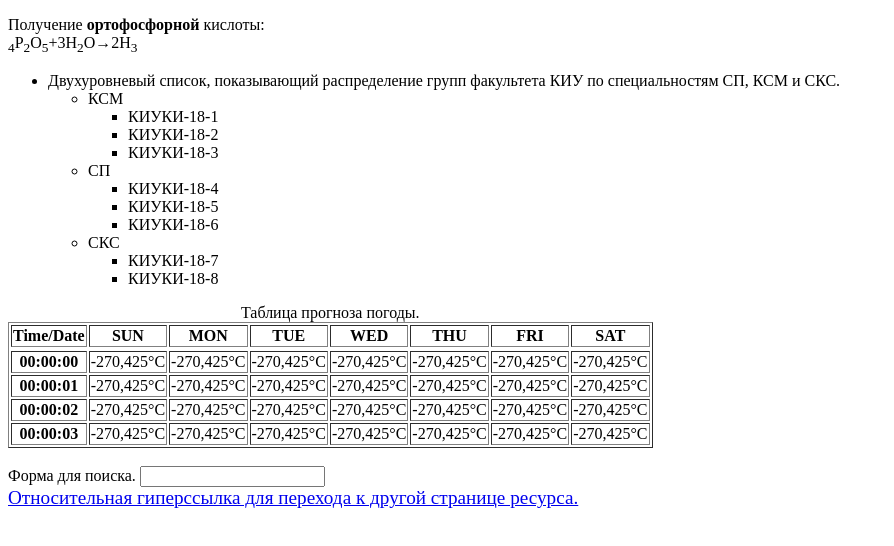
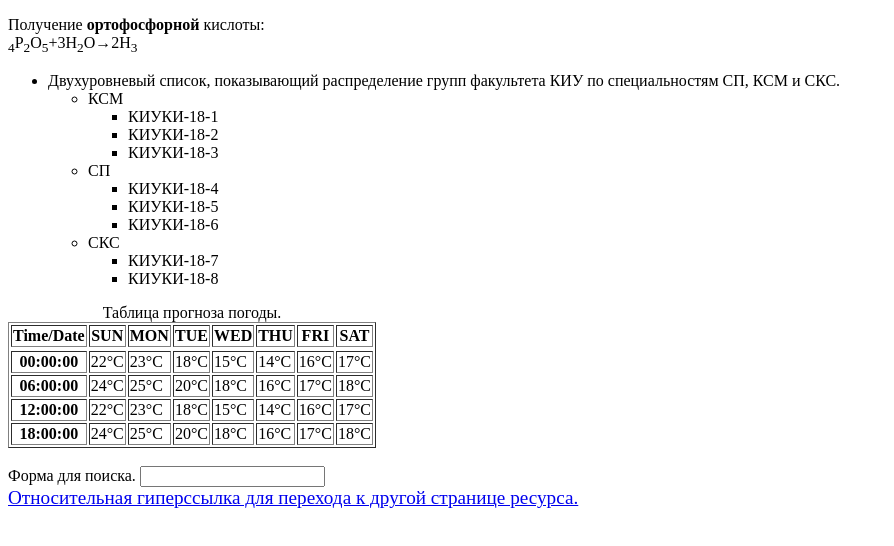
Before and after one commit to Maksym-Popovkin/itex_lab_1, a plain HTML site: page index.html in a window 1280 px wide. Shown: the whole page, without its empty margins (0-894 px from the left). Drawn offline with Linux system fonts and the light colour scheme.

Commit message:
add index.html

```diff
--- a/index.html
+++ b/index.html
@@ -55,46 +55,46 @@
           </tr>
           <tr>
               <th>00:00:00</th>
-              <td>-270,425°С</td>
-              <td>-270,425°С</td>
-              <td>-270,425°С</td>
-              <td>-270,425°С</td>
-              <td>-270,425°С</td>
-              <td>-270,425°С</td>
-              <td>-270,425°С</td>
+              <td>22°С</td>
+              <td>23°С</td>
+              <td>18°С</td>
+              <td>15°С</td>
+              <td>14°С</td>
+              <td>16°С</td>
+              <td>17°С</td>
 
           </tr>
           <tr>
-              <th>00:00:01</th>
-              <td>-270,425°С</td>
-              <td>-270,425°С</td>
-              <td>-270,425°С</td>
-              <td>-270,425°С</td>
-              <td>-270,425°С</td>
-              <td>-270,425°С</td>
-              <td>-270,425°С</td>
+              <th>06:00:00</th>
+              <td>24°С</td>
+              <td>25°С</td>
+              <td>20°С</td>
+              <td>18°С</td>
+              <td>16°С</td>
+              <td>17°С</td>
+              <td>18°С</td>
 
           </tr>
           <tr>
-              <th>00:00:02</th>
-              <td>-270,425°С</td>
-              <td>-270,425°С</td>
-              <td>-270,425°С</td>
-              <td>-270,425°С</td>
-              <td>-270,425°С</td>
-              <td>-270,425°С</td>
-              <td>-270,425°С</td>
+              <th>12:00:00</th>
+              <td>22°С</td>
+              <td>23°С</td>
+              <td>18°С</td>
+              <td>15°С</td>
+              <td>14°С</td>
+              <td>16°С</td>
+              <td>17°С</td>
 
           </tr>
           <tr>
-              <th>00:00:03</th>
-              <td>-270,425°С</td>
-              <td>-270,425°С</td>
-              <td>-270,425°С</td>
-              <td>-270,425°С</td>
-              <td>-270,425°С</td>
-              <td>-270,425°С</td>
-              <td>-270,425°С</td>
+              <th>18:00:00</th>
+              <td>24°С</td>
+              <td>25°С</td>
+              <td>20°С</td>
+              <td>18°С</td>
+              <td>16°С</td>
+              <td>17°С</td>
+              <td>18°С</td>
 
           </tr>
    </table>
```
